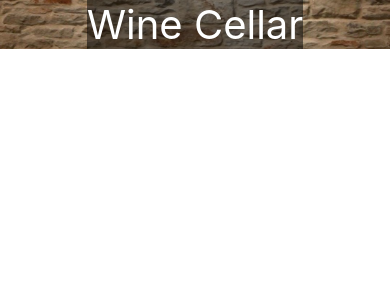
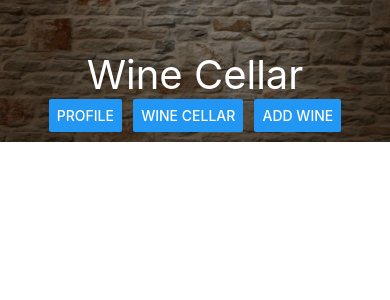
Before and after one commit to Sandivh/Final-Project, a React Native app: screen / in a window 390 px wide. Shown: the top 300 px of the page. Built offline with nearby package versions, Linux system fonts and the light colour scheme.

Commit message:
Making headway added more design to main page.

```diff
--- a/App.js
+++ b/App.js
@@ -11,10 +11,14 @@ export default class App extends React.Component {
             width: '100%',
             height: '100%',
             alignItems: 'center',
-            justifyContent: 'center',
           }}>
           <View style={styles.container}>
             <Text style={styles.heading}>Wine Cellar</Text>
+            <View style={styles.buttonBox}>
+              <Button style={{marginRight: 10, flex: 1,}} onPress={()=>{}} title="Profile"/>
+              <Button style={{marginRight: 10, flex: 1,}} onPress={()=>{}} title="Wine Cellar"/>
+              <Button style={{ flex: 1,}} onPress={()=>{}} title="Add Wine"/>
+            </View>
           </View>
         </ImageBackground>
       </View>
@@ -27,10 +31,16 @@ const styles = StyleSheet.create({
     fontSize: 40,
     color: '#ffffff',
   },
-
+  buttonBox:{
+    width: '75%',
+    paddingBottom: 10,
+    flexDirection: 'row',
+    justifyContent: 'space-between',
+  },
   container: {
+    width: '100%',
     backgroundColor: 'rgba(0,0,0,.5)',
     alignItems: 'center',
-    justifyContent: 'center',
+    paddingTop: 50,
   },
 });
```
